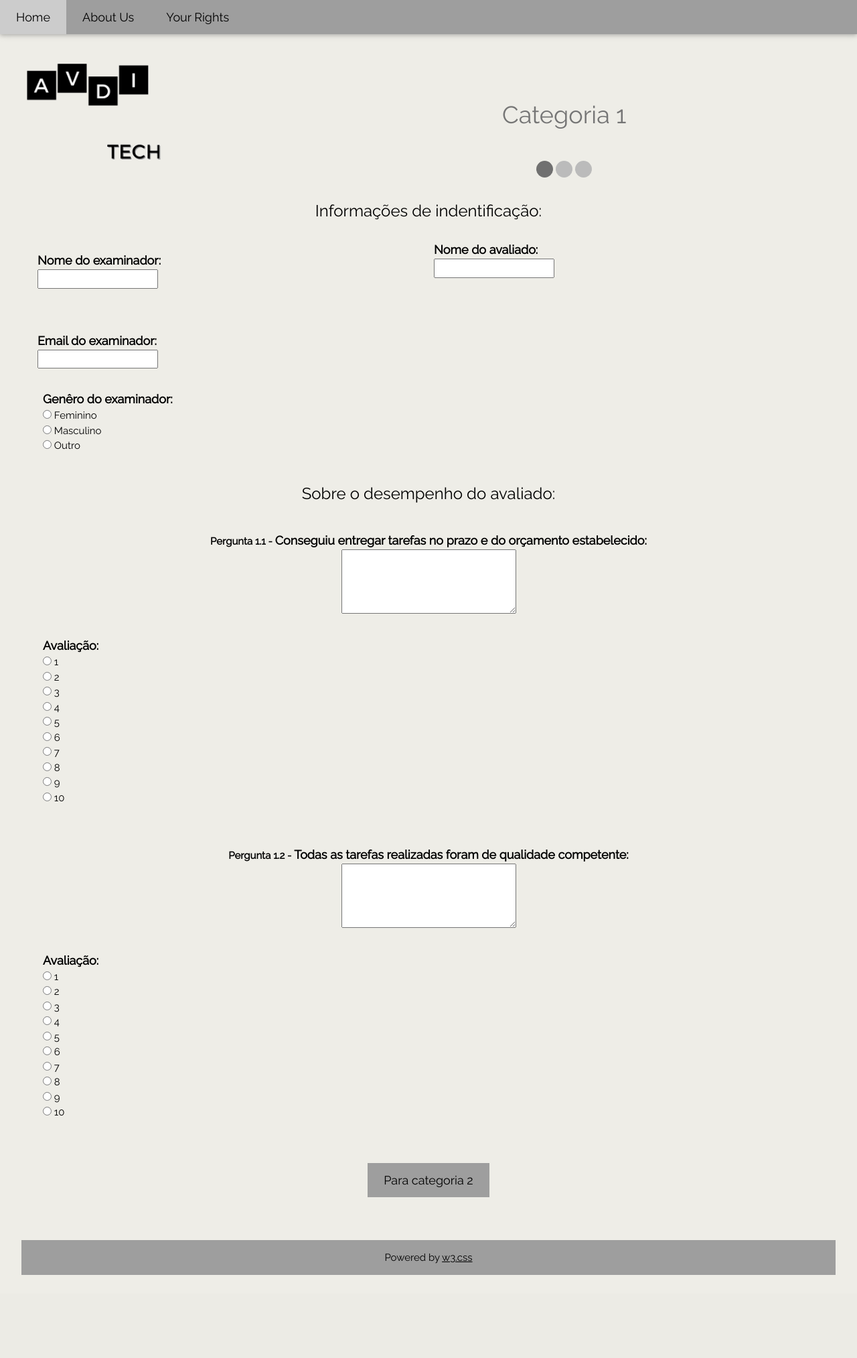
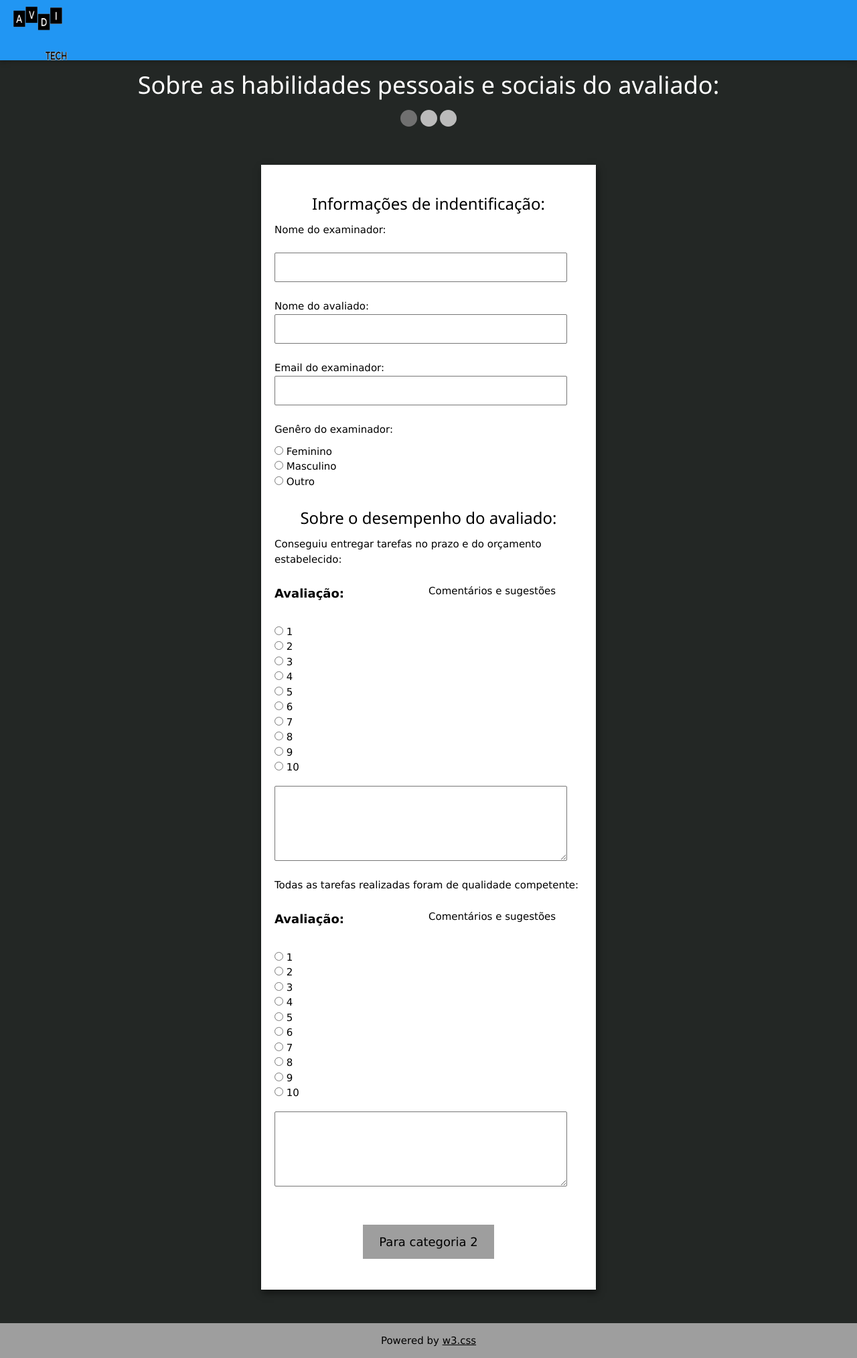
Before and after one commit to 15483114/Gest-oEmpresarial, a Flask app: page / in a window 1280 px wide. Shown: the whole page at 67% size. Before the commit the page ends 1903 px from the top, so only its background shows below. Run offline with Flask 2, Linux system fonts and the light colour scheme; some libraries are stand-ins or nearby versions.

Commit message:
Padronizando identidade visual

```diff
--- a/app.py
+++ b/app.py
@@ -280,7 +280,11 @@ def cat3():
                     message += '<BR>' + str(ms)
                 message += '</font></div>'
             else:
-                message = ''
+                message = '<div class="w3-row-padding w3-padding-16 w3-center">' + \
+                            '<H2>Muito obrigado pelo seu tempo!</H2>' + \
+                          '</div>'
+
+
 
                 categoria_3_data.clear()
 
@@ -303,7 +307,7 @@ def cat3():
 
                 __salvar_dados_csv()
 
-                return redirect(url_for('results'))
+                return redirect(url_for('cat1', message = Markup(message)))
 
 
         # show the form, it wasn't submitted
--- a/templates/cat1.html
+++ b/templates/cat1.html
@@ -11,33 +11,27 @@
 
   <title>Your Survey</title>
 
-  <link rel= "stylesheet" type= "text/css" href= "{{ url_for('static',filename='styles/style.css') }}">
+  <link rel= "stylesheet" type= "text/css" href= "{{ url_for('static',filename='styles/style2.css') }}">
 </head>
 
 <body>
 
   <!-- Navbar -->
-    <div class="w3-bar w3-gray w3-card w3-left-align w3-large">
+    <div class="w3-bar w3-blue w3-card w3-left-align w3-large">
 
-      <a class="w3-bar-item w3-button w3-hide-medium w3-hide-large w3-right w3-padding-large w3-hover-white w3-large w3-gray" href="javascript:void(0);" onclick="myFunction()" title="Toggle Navigation Menu"><i class="fa fa-bars"></i></a>
-      <a href="#" class="w3-bar-item w3-button w3-padding-large w3-gray">Home</a>
-      <a href="#" class="w3-bar-item w3-button w3-padding-large w3-gray">About Us</a>
-      <a href="#" class="w3-bar-item w3-button w3-padding-large w3-gray">Your Rights</a>
-
+      <a class="w3-bar-item w3-button w3-hide-medium w3-hide-large w3-right w3-padding-large w3-hover-white w3-large w3-blue" href="javascript:void(0);" onclick="myFunction()" title="Toggle Navigation Menu"><i class="fa fa-bars"></i></a>
+      <div class="logo-image">
+        <img src="/static/images/avditech.png" class="img-fluid">
+      </div>
+      <!--
+      <a href="c{ url_for(survey_page) }}" class="w3-bar-item w3-button w3-padding-large w3-blue">Home</a>
+          <a href="#" class="w3-bar-item w3-button w3-padding-large w3-blue">About Us</a>
+          <a href="#" class="w3-bar-item w3-button w3-padding-large w3-blue">Your Rights</a>
+      -->
     </div>
 
 
-    <div class="w3-padding-large">
-
-   <div class="w3-row-padding w3-padding-16 w3-center">
-
-    <div class="w3-third w3-left-align w3-padding-16">
-        <img id='logo' src="/static/images/avditech.png" width='200px'/>
-    </div>
-    <br/>
-    <div class="w3-two-third w3-padding-16">
-        <h1 id='categoria' class="w3-text-grey w3-padding-16">Categoria 1
-    </div>
+    <h1>Sobre as habilidades pessoais e sociais do avaliado:</h1>
 
     <span class="dot fill"></span>
     <span class="dot"></span>
@@ -47,48 +41,41 @@
 
     <form action="http://localhost:5000/" id="cat1" method="POST">
 
-      <div class="w3-row-padding w3-padding-16 w3-center">
+      <div class="form-control">
 
-        <H3>Informações de indentificação:</H3>
+        <div class="w3-center">
+          <b><H3>Informações de indentificação:</H3></b>
+        </div>
 
-        <div class="w3-row-padding w3-padding-16 w3-center">
-          <div class="w3-half w3-left-align w3-padding-16">
-            <label for="first_name"><b><font style="font-size: large;">Nome do examinador:</font></b><label><br>
+        <div class="form-control">
+          <label for="name" id="label-name">Nome do examinador:<label><br>
           <input type="text" name="nome_examinador" value="{{nome_examinador}}" required>
         </div>
 
-          <div class="w3-half w3-left-align">
-            <label for="last_name"><b><font style="font-size: large;">Nome do avaliado:</font></b></label><br>
+        <div class="form-control">
+          <label for="name" id="label-name">Nome do avaliado:</font><br>
           <input type="text" name="nome_avaliado" value="{{nome_avaliado}}" required>
         </div>
-        </div>
 
-
-        <div class="w3-row-padding w3-padding-16 w3-center">
-          <div class="w3-half w3-left-align w3-padding-16">
-          <label for="email"><b><font style="font-size: large;">Email do examinador:</font></b></label><br>
+        <div class="form-control">
+          <label for="name" id="label-name">Email do examinador:</font><br>
           <input type="email" name="email" value="{{email}}">
         </div>
 
-
-        <div class="w3-row-padding w3-padding-16 w3-center">
-          <div class="w3-half w3-left-align w3-padding-16">
-            <label for="genero"><b><font style="font-size: large;">Genêro do examinador:</font></b></label><br>
+        <div class="form-control">
+          <label for="genero">Genêro do examinador:</label>
           <input type="radio" name="genero" value="Feminino"> Feminino</input><br>
           <input type="radio" name="genero" value="Masculino"> Masculino</input><br>
           <input type="radio" name="genero" value="Outro"> Outro</input>
         </div>
+
+        <div class="w3-center">
+          <b><H3>Sobre o desempenho do avaliado:</H3></b>
         </div>
 
+        <div class="form-control">
 
-        <H3>Sobre o desempenho do avaliado:</H3>
-
-        <div class="w3-row-padding w3-padding-16 w3-center">
-          <div class="w3-padding-large">
-            <label for="text"><b>Pergunta 1.1 - <font style="font-size: large;">Conseguiu entregar tarefas no prazo e do orçamento estabelecido:</font></b></label><BR>
-            <textarea name="pergunta_1_1" rows="4" cols="30">{{pergunta_1_1}}
-            </textarea>
-          </div>
+          <label for="name" id="label-name">Conseguiu entregar tarefas no prazo e do orçamento estabelecido:</label>
 
           <div class="w3-half w3-left-align w3-padding-16">
             <label for="aval_1_1"><b><font style="font-size: large;">Avaliação:</font></b></label><br>
@@ -103,14 +90,21 @@
             <input type="radio" name="aval_1_1" value="4"> 9</input><br>
             <input type="radio" name="aval_1_1" value="5"> 10</input>
           </div>
+
+          <div class="form-control"></div>
+            <label for="comment">
+              Comentários e sugestões
+            </label>
+
+            <!-- multi-line text input control -->
+            <textarea name="pergunta_1_1" id="comment" rows="4" cols="30">{{pergunta_1_1}}
+            </textarea>
+          </div>
         </div>
 
-        <div class="w3-row-padding w3-padding-16 w3-center">
-          <div class="w3-padding-large">
-            <label for="text"><b>Pergunta 1.2 - <font style="font-size: large;">Todas as tarefas realizadas foram de qualidade competente:</font></b></label><BR>
-            <textarea name="pergunta_1_2" rows="4" cols="30">{{pergunta_1_2}}
-            </textarea>
-          </div>
+        <div class="form-control">
+
+          <label for="name" id="label-name">Todas as tarefas realizadas foram de qualidade competente:</label>
 
           <div class="w3-half w3-left-align w3-padding-16">
             <label for="aval_1_2"><b><font style="font-size: large;">Avaliação:</font></b></label><br>
@@ -124,6 +118,16 @@
             <input type="radio" name="aval_1_2" value="4"> 8</input><br>
             <input type="radio" name="aval_1_2" value="4"> 9</input><br>
             <input type="radio" name="aval_1_2" value="5"> 10</input>
+          </div>
+
+          <div class="form-control"></div>
+            <label for="comment">
+              Comentários e sugestões
+            </label>
+
+            <!-- multi-line text input control -->
+            <textarea name="pergunta_1_2" id="comment" rows="4" cols="30">{{pergunta_1_2}}
+            </textarea>
           </div>
         </div>
 
--- a/templates/cat2.html
+++ b/templates/cat2.html
@@ -64,6 +64,7 @@
               <input type="radio" name="aval_2_1" value="9"> 9</input><br>
               <input type="radio" name="aval_2_1" value="10"> 10</input>
             </div>
+
             <div class="form-control"></div>
               <label for="comment">
                 Comentários e sugestões
--- a/templates/cat3.html
+++ b/templates/cat3.html
@@ -28,8 +28,6 @@
         <a href="#" class="w3-bar-item w3-button w3-padding-large w3-blue">About Us</a>
         <a href="#" class="w3-bar-item w3-button w3-padding-large w3-blue">Your Rights</a>
     -->
-
-
   </div>
 
 
```
Lines whose indentation alone changed are shown as unchanged.
